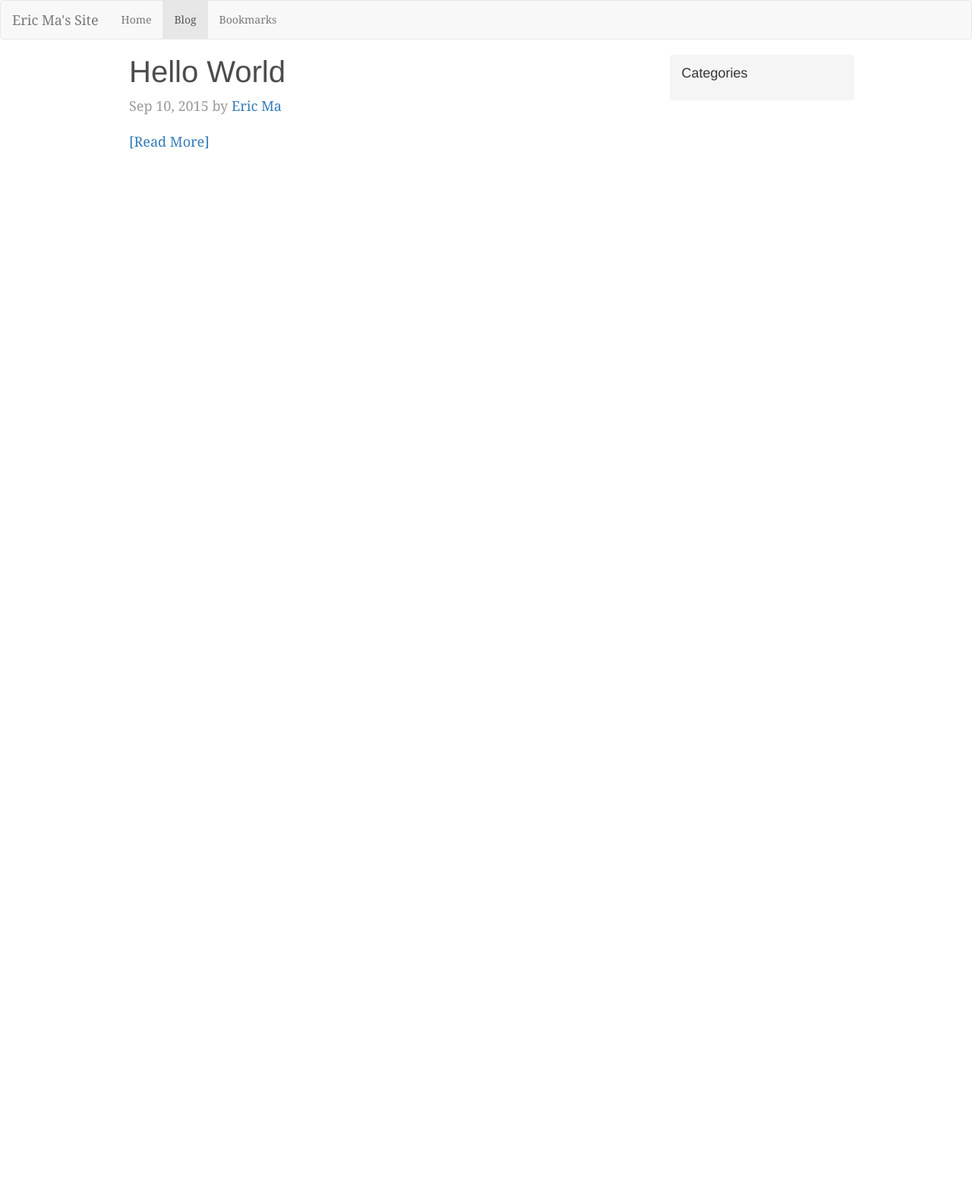
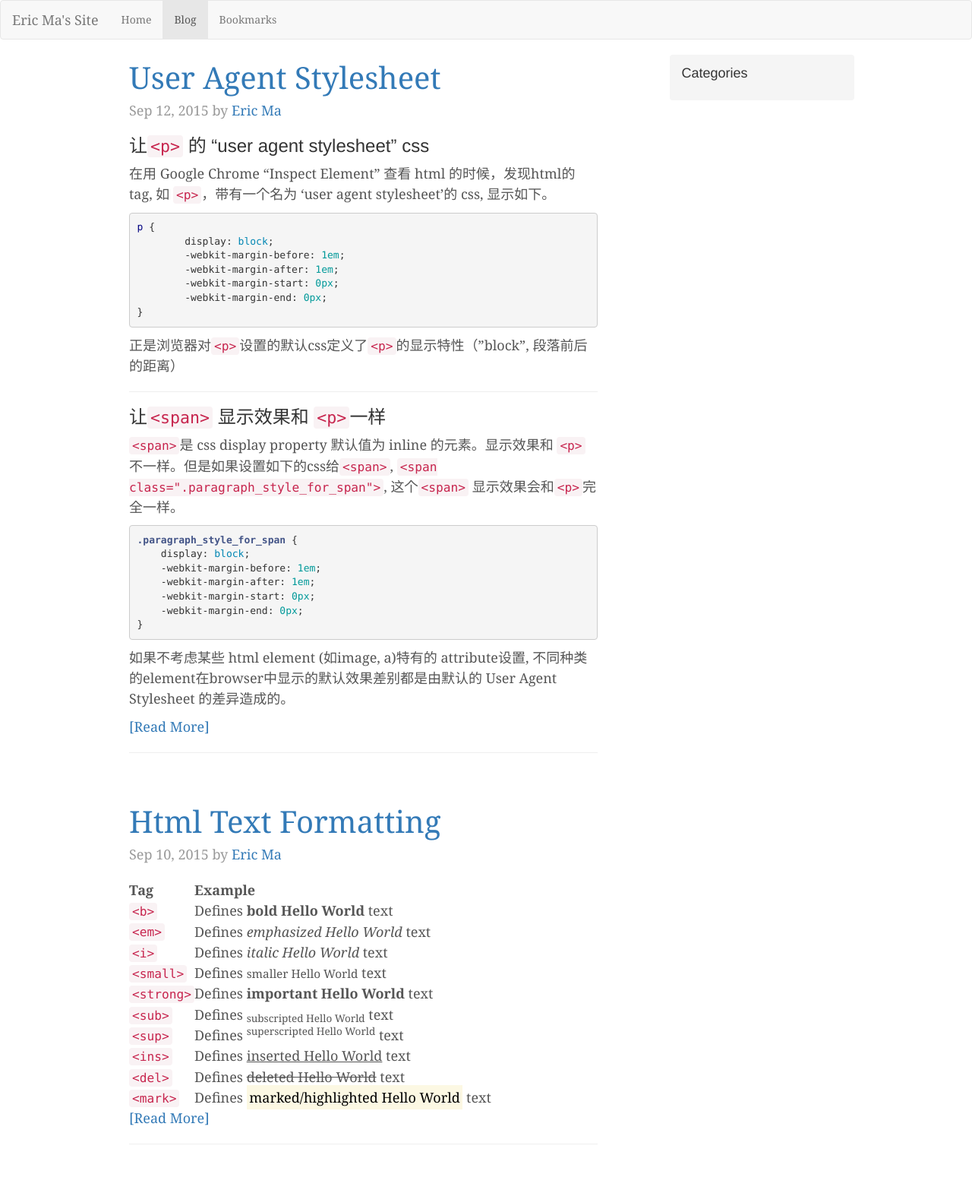
Before and after one commit to majunkang/majunkang.github.io, a Jekyll site: the page built from blog.html, in a window 1280 px wide. Shown: the whole page at 76% size. Built offline with Jekyll 4.4.1, drawn with Linux system fonts in a browser that asks for light colours; nearby versions of some CDN libraries; before the commit the page ends 900 px from its top, so only the background shows below that.

Commit message:
Add post "User Agent Stylesheet"

```diff
--- a/_includes/head.html
+++ b/_includes/head.html
@@ -10,5 +10,7 @@
     <script src="https://maxcdn.bootstrapcdn.com/bootstrap/3.3.5/js/bootstrap.min.js"></script>
 
     <link href="/assets/css/blog.css" rel="stylesheet">
+    <link href="/assets/css/syntax.css" rel="stylesheet">
+
 
 </head>
--- /dev/null
+++ b/_posts/2015-09-10-html-text-formatting.md
@@ -0,0 +1,19 @@
+---
+layout: post
+title:  "Html Text Formatting"
+date: 2015-09-10 00:04:45
+categories: blog
+---
+
+| Tag        | Example |
+| ------------- |:-------------|
+| `<b>`  |    Defines <b>bold Hello World</b> text|
+| `<em>` |    Defines <em>emphasized Hello World</em> text|
+|`<i>`   |   Defines <i>italic Hello World</i> text|
+|`<small>` | Defines <small>smaller Hello World</small> text|
+|`<strong>`| Defines <strong>important Hello World</strong> text|
+|`<sub>` |   Defines <sub>subscripted Hello World</sub> text|
+|`<sup>` |   Defines <sup>superscripted Hello World</sup> text|
+|`<ins>` |   Defines <ins>inserted Hello World</ins> text|
+|`<del>` |   Defines <del>deleted Hello World</del> text|
+|`<mark>`|   Defines <mark>marked/highlighted Hello World</mark> text|
--- /dev/null
+++ b/_posts/2015-09-12-User Agent Stylesheet.md
@@ -0,0 +1,40 @@
+---
+layout: post
+title:  "User Agent Stylesheet"
+date: 2015-09-12 17:19:48
+categories: blog
+---
+
+### 让`<p>` 的 "user agent stylesheet" css
+在用 Google Chrome "Inspect Element" 查看 html 的时候，发现html的tag, 如 `<p>`，带有一个名为 'user agent stylesheet'的 css, 显示如下。
+
+
+{% highlight css %}
+p {
+	display: block;
+	-webkit-margin-before: 1em;
+	-webkit-margin-after: 1em;
+	-webkit-margin-start: 0px;
+	-webkit-margin-end: 0px;
+}
+{% endhighlight %}
+
+正是浏览器对`<p>`设置的默认css定义了`<p>`的显示特性（"block", 段落前后的距离）
+
+<hr />
+
+### 让`<span>` 显示效果和 `<p>`一样
+
+`<span>`是 css display property 默认值为 inline 的元素。显示效果和 `<p>` 不一样。但是如果设置如下的css给`<span>`, `<span class=".paragraph_style_for_span">`, 这个`<span>` 显示效果会和`<p>`完全一样。
+
+{% highlight css %}
+.paragraph_style_for_span {
+    display: block;
+    -webkit-margin-before: 1em;
+    -webkit-margin-after: 1em;
+    -webkit-margin-start: 0px;
+    -webkit-margin-end: 0px;
+}
+{% endhighlight %}
+
+如果不考虑某些 html element (如image, a)特有的 attribute设置, 不同种类的element在browser中显示的默认效果差别都是由默认的 User Agent Stylesheet 的差异造成的。
--- /dev/null
+++ b/assets/css/syntax.css
@@ -0,0 +1,60 @@
+.highlight  { background: #ffffff; }
+.highlight .c { color: #999988; font-style: italic } /* Comment */
+.highlight .err { color: #a61717; background-color: #e3d2d2 } /* Error */
+.highlight .k { font-weight: bold } /* Keyword */
+.highlight .o { font-weight: bold } /* Operator */
+.highlight .cm { color: #999988; font-style: italic } /* Comment.Multiline */
+.highlight .cp { color: #999999; font-weight: bold } /* Comment.Preproc */
+.highlight .c1 { color: #999988; font-style: italic } /* Comment.Single */
+.highlight .cs { color: #999999; font-weight: bold; font-style: italic } /* Comment.Special */
+.highlight .gd { color: #000000; background-color: #ffdddd } /* Generic.Deleted */
+.highlight .gd .x { color: #000000; background-color: #ffaaaa } /* Generic.Deleted.Specific */
+.highlight .ge { font-style: italic } /* Generic.Emph */
+.highlight .gr { color: #aa0000 } /* Generic.Error */
+.highlight .gh { color: #999999 } /* Generic.Heading */
+.highlight .gi { color: #000000; background-color: #ddffdd } /* Generic.Inserted */
+.highlight .gi .x { color: #000000; background-color: #aaffaa } /* Generic.Inserted.Specific */
+.highlight .go { color: #888888 } /* Generic.Output */
+.highlight .gp { color: #555555 } /* Generic.Prompt */
+.highlight .gs { font-weight: bold } /* Generic.Strong */
+.highlight .gu { color: #aaaaaa } /* Generic.Subheading */
+.highlight .gt { color: #aa0000 } /* Generic.Traceback */
+.highlight .kc { font-weight: bold } /* Keyword.Constant */
+.highlight .kd { font-weight: bold } /* Keyword.Declaration */
+.highlight .kp { font-weight: bold } /* Keyword.Pseudo */
+.highlight .kr { font-weight: bold } /* Keyword.Reserved */
+.highlight .kt { color: #445588; font-weight: bold } /* Keyword.Type */
+.highlight .m { color: #009999 } /* Literal.Number */
+.highlight .s { color: #d14 } /* Literal.String */
+.highlight .na { color: #008080 } /* Name.Attribute */
+.highlight .nb { color: #0086B3 } /* Name.Builtin */
+.highlight .nc { color: #445588; font-weight: bold } /* Name.Class */
+.highlight .no { color: #008080 } /* Name.Constant */
+.highlight .ni { color: #800080 } /* Name.Entity */
+.highlight .ne { color: #990000; font-weight: bold } /* Name.Exception */
+.highlight .nf { color: #990000; font-weight: bold } /* Name.Function */
+.highlight .nn { color: #555555 } /* Name.Namespace */
+.highlight .nt { color: #000080 } /* Name.Tag */
+.highlight .nv { color: #008080 } /* Name.Variable */
+.highlight .ow { font-weight: bold } /* Operator.Word */
+.highlight .w { color: #bbbbbb } /* Text.Whitespace */
+.highlight .mf { color: #009999 } /* Literal.Number.Float */
+.highlight .mh { color: #009999 } /* Literal.Number.Hex */
+.highlight .mi { color: #009999 } /* Literal.Number.Integer */
+.highlight .mo { color: #009999 } /* Literal.Number.Oct */
+.highlight .sb { color: #d14 } /* Literal.String.Backtick */
+.highlight .sc { color: #d14 } /* Literal.String.Char */
+.highlight .sd { color: #d14 } /* Literal.String.Doc */
+.highlight .s2 { color: #d14 } /* Literal.String.Double */
+.highlight .se { color: #d14 } /* Literal.String.Escape */
+.highlight .sh { color: #d14 } /* Literal.String.Heredoc */
+.highlight .si { color: #d14 } /* Literal.String.Interpol */
+.highlight .sx { color: #d14 } /* Literal.String.Other */
+.highlight .sr { color: #009926 } /* Literal.String.Regex */
+.highlight .s1 { color: #d14 } /* Literal.String.Single */
+.highlight .ss { color: #990073 } /* Literal.String.Symbol */
+.highlight .bp { color: #999999 } /* Name.Builtin.Pseudo */
+.highlight .vc { color: #008080 } /* Name.Variable.Class */
+.highlight .vg { color: #008080 } /* Name.Variable.Global */
+.highlight .vi { color: #008080 } /* Name.Variable.Instance */
+.highlight .il { color: #009999 } /* Literal.Number.Integer.Long */
--- a/blog.html
+++ b/blog.html
@@ -12,19 +12,13 @@ permalink: /blog/
 
             <div class="blog-post">
 
-                <h2>
-                    <a class="blog-post-title" href="{{ post.url | prepend: site.baseurl }}">
-                     {{ post.title }}
-                    </a>
-                </h2>
+                <a class="blog-post-title" href="{{ post.url | prepend: site.baseurl }}">{{ post.title }}</a>
                 <p class="blog-post-meta"> {{ post.date | date: "%b %-d, %Y" }} by <a href="#">Eric Ma</a></p>
 
-                                {{ post.excerpt }}
+                <div >{{ post.excerpt }}</div>
 
-                <p>
-                    <a href="{{ post.url | prepend: site.baseurl }}">[Read More]</a>
-                </p>
-
+                <p><a href="{{ post.url | prepend: site.baseurl }}">[Read More]</a></p>
+                <hr />
             </div>
 
             {% endfor %}
```
Also changed, not shown: _layouts/post.html (+4 -4 lines), _posts/2015-09-10-iOS-Blogs.md (deleted, +0 -6 lines).
